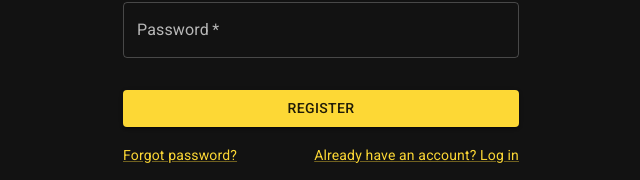
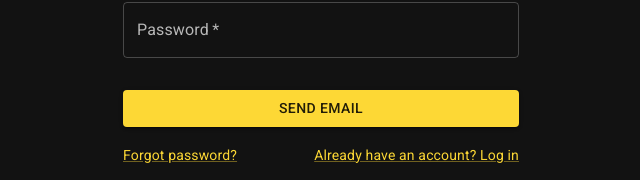
Before and after one commit to tobyjzstay/swengineer-app, a React (Create React App) app: page /register in a window 1280 px wide. Shown: the part 310-490 px from the top of the page, without its empty margins (319-959 px from the left). Built offline with nearby package versions, Linux system fonts and the light colour scheme.

Commit message:
Minor CSS changes

```diff
--- a/src/routes/Register.tsx
+++ b/src/routes/Register.tsx
@@ -74,7 +74,7 @@ export function Register() {
                         autoComplete="new-password"
                     />
                     <Button disabled={submitted} fullWidth sx={{ mt: 3, mb: 2 }} type="submit" variant="contained">
-                        {submitted ? responded ? "Email sent" : <CircularProgress size={24.5} /> : "Register"}
+                        {submitted ? responded ? "Verification email sent" : <CircularProgress size={24.5} /> : "Send email"}
                     </Button>
                     <Grid container>
                         <Grid item xs>
--- a/src/routes/Reset.tsx
+++ b/src/routes/Reset.tsx
@@ -60,7 +60,7 @@ export function Reset() {
                         autoFocus
                     />
                     <Button disabled={submitted} fullWidth sx={{ mt: 3, mb: 2 }} type="submit" variant="contained">
-                        {submitted ? responded ? "Email sent" : <CircularProgress size={24.5} /> : "Send email"}
+                        {submitted ? responded ? "Reset email sent" : <CircularProgress size={24.5} /> : "Send email"}
                     </Button>
                     <Grid container>
                         <Grid item xs>
```
